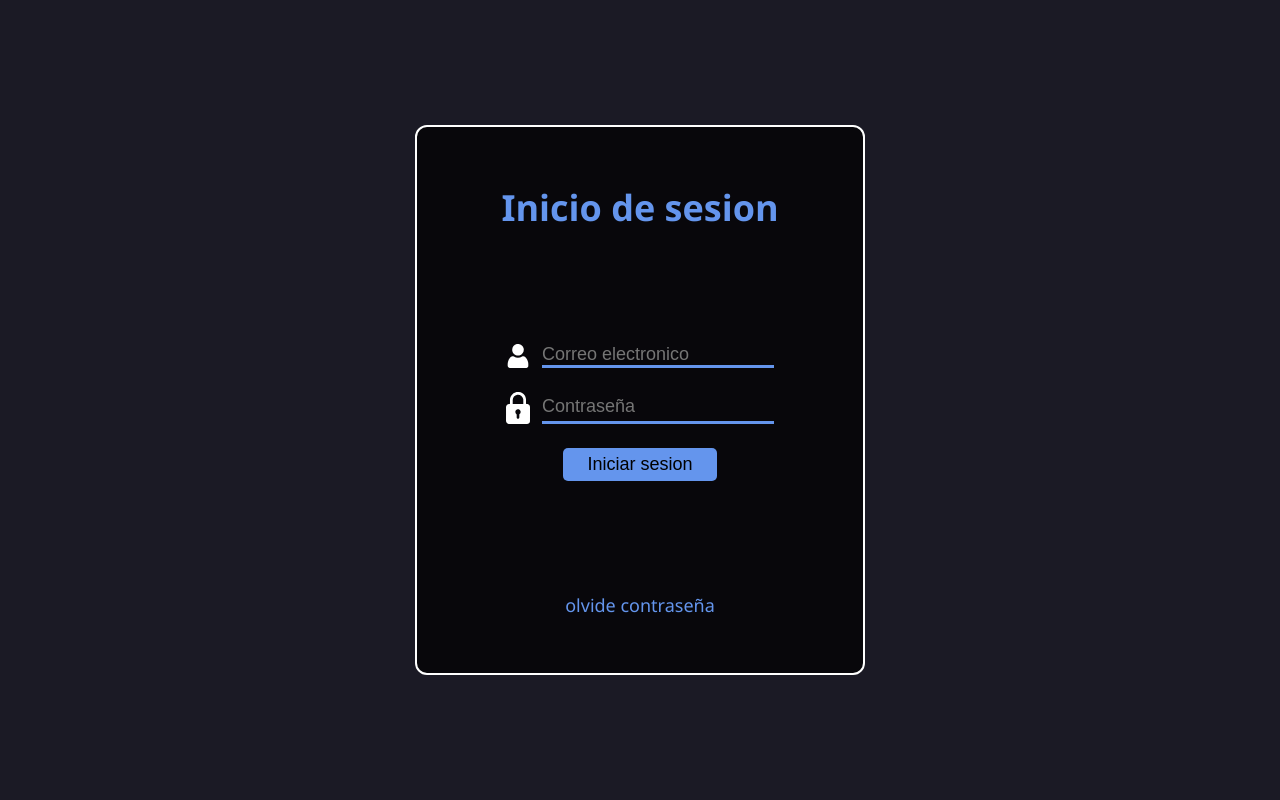
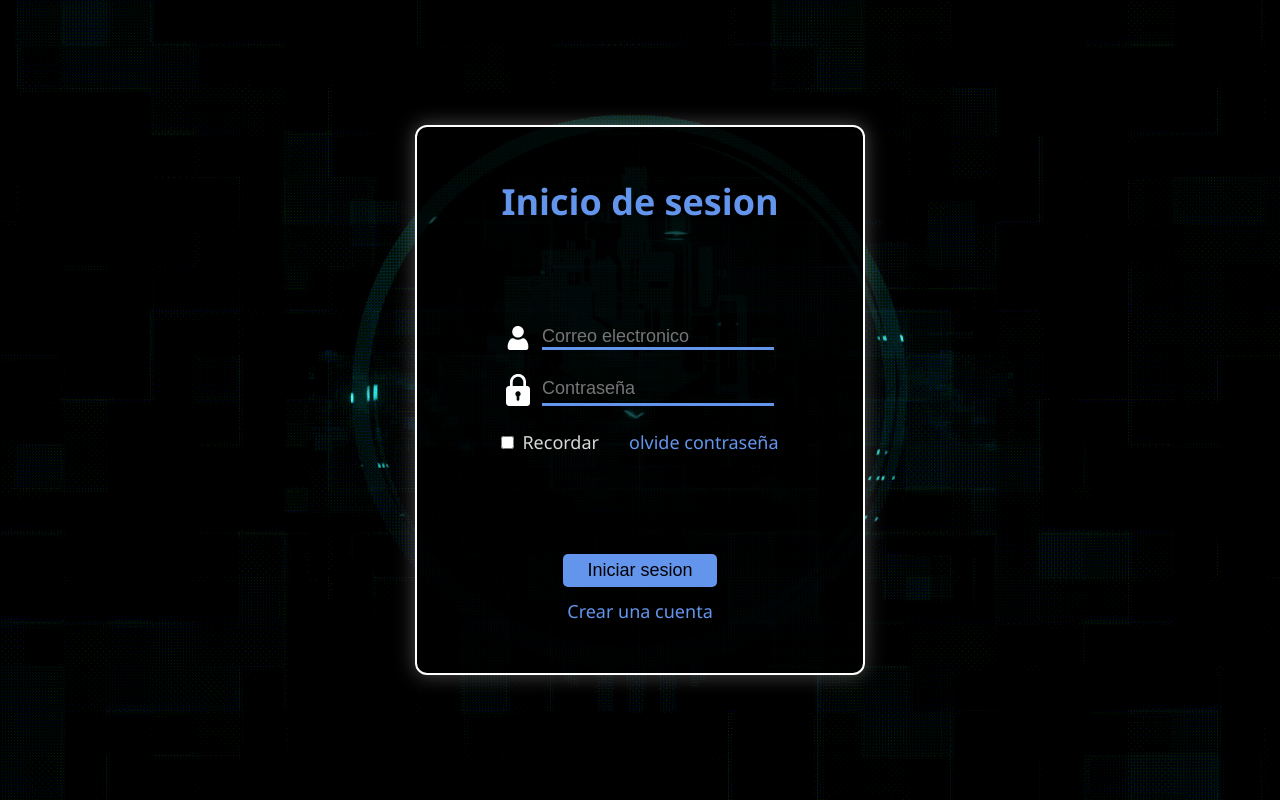
Before and after one commit to leonardo-da/Login, a React (Vite) app: page / in a window 1280 px wide. Built offline with nearby package versions, Linux system fonts and the light colour scheme.

Commit message:
Separate the form component and improve the login form design

```diff
--- /dev/null
+++ b/src/components/LogInForm.jsx
@@ -0,0 +1,61 @@
+import React from 'react'
+import { useState } from 'react';
+import { useNavigate } from "react-router-dom";
+import ImgAccount from "../img/Account.svg";
+import ImgPassword from "../img/Password.svg";
+
+export default function LogInForm() {
+    const navigate = useNavigate();
+
+    const [email, setEmail] = useState('');
+    const [password, setPassword] = useState('');
+
+    const handleSubmit = (event) => {
+        event.preventDefault();
+
+        if(!email || !password){
+        console.log("te falta un dato galan");
+        } else {
+        console.log("Informacion enviada")
+        }
+    };
+
+    //HTML section
+    return (
+    <div className="LogInForm-Component">
+        <div className="Centered-Container">
+            <h1>Inicio de sesion</h1>
+        </div>
+
+        <form className="LogInForm-Container Centered-Container" onSubmit={handleSubmit}>
+            {/* Account textbox */}
+            <div className="TextBox-Container">
+                <img src={ImgAccount} alt="ImgAccount"/>
+                <input className="TextBox" type="email" placeholder="Correo electronico" name="email" value={email}  onChange={(event) => setEmail(event.target.value)}/>
+            </div>
+
+            {/* Password textbox */}
+            <div className="TextBox-Container">
+                <img src={ImgPassword} alt="ImgPassword"/>
+                <input className="TextBox" type="password" placeholder="Contraseña" name="password" value={password} onChange={(event) => setPassword(event.target.value)}/>
+            </div>
+
+            {/* Password options */}
+            <div className="Password-Options">
+                <div className="CheckBox-Container">
+                    <input id="RenemberPasword-Checkbox" type="checkbox"/>
+                    <label for="RenemberPasword-Checkbox">Recordar</label>
+                </div>
+
+                <a onClick={() => navigate("/home")}>olvide contraseña</a>
+            </div>
+        </form>
+
+        {/* Submit button */}
+        <div className="LogInButtons-Container Centered-Container">
+            <button className="Button" type="submit">Iniciar sesion</button>
+            <a>Crear una cuenta</a>
+        </div>
+    </div>
+  )
+}
--- /dev/null
+++ b/src/components/RegisterForm.jsx
@@ -0,0 +1,10 @@
+import React from 'react'
+
+export default function RegisterForm() {
+  //HTML section
+  return (
+    <div className="RegisterForm-Component">
+        RegisterForm
+    </div>
+  )
+}
--- a/src/pages/Login.jsx
+++ b/src/pages/Login.jsx
@@ -1,55 +1,18 @@
 import React from 'react'
-import { useState } from 'react';
-import { useNavigate } from "react-router-dom";
-import ImgAccount from "../img/Account.svg";
-import ImgPassword from "../img/Password.svg";
-import ImgBackground from "../img/background.gif";
+import LogInForm from "../components/LogInForm"
+import RegisterForm from "../components/RegisterForm"
+
 
 export default function Login() {
-    const navigate = useNavigate();
-
-    const [email, setEmail] = useState('');
-    const [password, setPassword] = useState('');
-
-    const handleSubmit = (event) => {
-        event.preventDefault();
-
-        if(!email || !password){
-        console.log("te falta un dato galan");
-        } else {
-        console.log("Informacion enviada")
-        }
-    };
-
     //HTML section
     return (
     <div className="LogIn-Page Centered-Container">
         <div className="Bakground"/>
 
         <div className="Form-Container">
-            <div className="Centered-Container">
-                <h1>Inicio de sesion</h1>
-            </div>
-
-            <form className="LogInForm-Container Centered-Container" onSubmit={handleSubmit}>
-                {/* Account textbox */}
-                <div className="TextBox-Container">
-                    <img src={ImgAccount} alt="ImgAccount"/>
-                    <input className="TextBox" type="email" placeholder="Correo electronico" name="email" /* value={email}  onChange={(event) => setEmail(event.target.value)}*/ />
-                </div>
-
-                {/* Password textbox */}
-                <div className="TextBox-Container">
-                    <img src={ImgPassword} alt="ImgPassword"/>
-                    <input className="TextBox" type="password" placeholder="Contraseña" name="password"  /*value={password} onChange={(event) => setPassword(event.target.value)}*/ />
-                </div>
-
-                <button className="Button" type="submit" >Iniciar sesion</button>
-            </form>
-
-            {/* Submit button */}
-            <div className="FormButtons-Container Centered-Container">
-                <a onClick={() => navigate("/home")}>olvide contraseña</a>
+            <div className="CarouselForm-Container">
+                <LogInForm/>
+                <RegisterForm/>
             </div>
         </div>
     </div>
--- a/src/styles/_base.scss
+++ b/src/styles/_base.scss
@@ -1,5 +1,5 @@
 :root {
-    font-size: 12px;
+    font-size: $FontSize;
 }
 
 body {
--- a/src/styles/_general.scss
+++ b/src/styles/_general.scss
@@ -14,13 +14,20 @@
     border-width: 0 0 3px 0;
     border-color: $PrimaryColor;
     padding: var(--Padding);
+    user-select: contain;
+    transition: 0.3s;
 
     &:hover {
-        border-color:var(--SecondaryColor);
+        border-color: white;
+        transition: 0s;
     }
 
     &:focus {
         outline: none;
+    }
+
+    &::-webkit-datalist-option {
+        background-color: transparent;
     }
 }
 
@@ -30,13 +37,27 @@
     padding: 0.5rem 2rem;
     border: none;
     border-radius: $BorderRadius;
+    user-select: none;
     cursor: pointer;
+    transition: 0.3s;
 
     &:hover {
         background-color: $OnPrimaryColor;
+        box-shadow: 0 0 20px rgba(255, 255, 255, 0.3);
+        transition: 0s;
     }
 
     &:active {
         transform: translateY(2px);
     }
 }
+
+
+.CheckBox-Container {
+    label {
+        color: $DryWhite;
+        font-size: 1.5rem;
+        margin-left: 8px;
+        user-select: none;
+    }
+}
--- a/src/styles/_settings.scss
+++ b/src/styles/_settings.scss
@@ -6,4 +6,9 @@ $PrimaryColor: cornflowerblue;
 $OnPrimaryColor: white;
 
 //Size variables
+$FontSize: 12px;
 $BorderRadius: 5px;
+
+
+//Images variables
+$ImgBackground: url("../../../src/img/background.gif");
--- /dev/null
+++ b/src/styles/components/LogInForm.scss
@@ -0,0 +1,60 @@
+.LogInForm-Component {
+    display: grid;
+    grid-template-rows: repeat(3fr);
+    justify-content: center;
+    width: 100%;
+    height: 100%;
+
+    .LogInForm-Container {
+        grid-row: 2;
+        gap: 2rem;
+
+        .Password-Options {
+            display: flex;
+            flex-wrap: wrap;
+            flex-direction: row;
+            justify-content: space-between;
+            width: 100%;
+        }
+    }
+
+    .TextBox-Container {
+        display: flex;
+        flex-direction: row;
+
+        img {
+            width: 2rem;
+            margin-right: 1rem;
+            user-select: none;
+        }
+    }
+
+    .LogInButtons-Container {
+        grid-row: 3;
+        gap: 1rem;
+    }
+
+    h1 {
+        grid-row: 1;
+        font-size: 3rem;
+        text-align: center;
+        color: cornflowerblue;
+        user-select: none;
+    }
+
+    a {
+        font-size: 1.5rem;
+        background-color: transparent;
+        color:$PrimaryColor;
+        padding: 0;
+        user-select: none;
+        cursor: pointer;
+        transition: 0.3s;
+
+        &:hover {
+            color: $OnPrimaryColor;
+            text-shadow: 0 0 20px rgba(255, 255, 255, 0.3);
+            transition: 0s;
+        }
+    }
+}
--- /dev/null
+++ b/src/styles/components/RegisterForm.scss
@@ -0,0 +1,5 @@
+.RegisterForm-Component {
+    width: 100%;
+    height: 100%;
+    background-color: aqua;
+}
--- a/src/styles/pages/_login.scss
+++ b/src/styles/pages/_login.scss
@@ -1,19 +1,16 @@
-//LogIn Page styles
 .LogIn-Page {
     height: 100vh;
 
     .Bakground {
         width: 100%;
         height: 100vh;
-        background: #1b1a25;
         position: fixed;
+        background: $ImgBackground no-repeat center/cover;
         z-index: -100;
     }
 
+    //Main box container of form
     .Form-Container {
-        display: grid;
-        grid-template-rows: repeat(3fr);
-        justify-content: center;
         width: 80vw;
         height: 90vh;
         max-width: 450px;
@@ -22,44 +19,12 @@
         background-color:rgba(0, 0, 0, 0.7);
         border: 2px solid white;
         border-radius: 1rem;
-        box-shadow: 0 0 15px var(--SecondaryColor);
+        box-shadow: 0 0 20px rgba(255, 255, 255, 0.3);
 
-        .LogInForm-Container {
-            grid-row: 2;
-        }
-
-        .TextBox-Container {
-            display: flex;
-            flex-direction: row;
-            margin-bottom: 2rem;
-
-            img {
-                width: 2rem;
-                margin-right: 1rem;
-            }
-        }
-
-        .FormButtons-Container {
-            grid-row: 3;
-        }
-
-        h1 {
-            grid-row: 1;
-            font-size: 3rem;
-            text-align: center;
-            color: cornflowerblue;
-        }
-
-        a {
-            font-size: 1.5rem;
-            background-color: transparent;
-            color:$PrimaryColor;
-            padding: 0;
-            cursor: pointer;
-
-            &:hover {
-                color: $OnPrimaryColor;
-            }
+        .CarouselForm-Container {
+            width: 100%;
+            height: 100%;
+            overflow: hidden;
         }
     }
 }
--- a/src/styles/styles.scss
+++ b/src/styles/styles.scss
@@ -1,4 +1,6 @@
+@import "./settings";
 @import "./base";
-@import "./settings";
 @import "./general";
 @import "./pages/login";
+@import "./components/LogInForm";
+@import "./components/RegisterForm";
```
